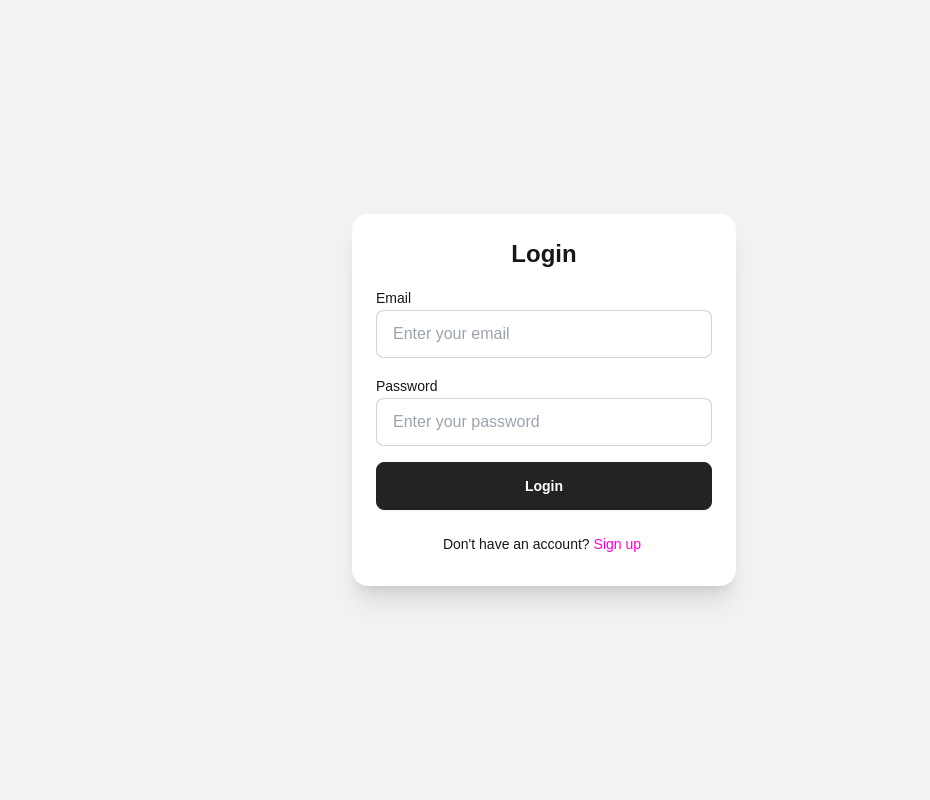
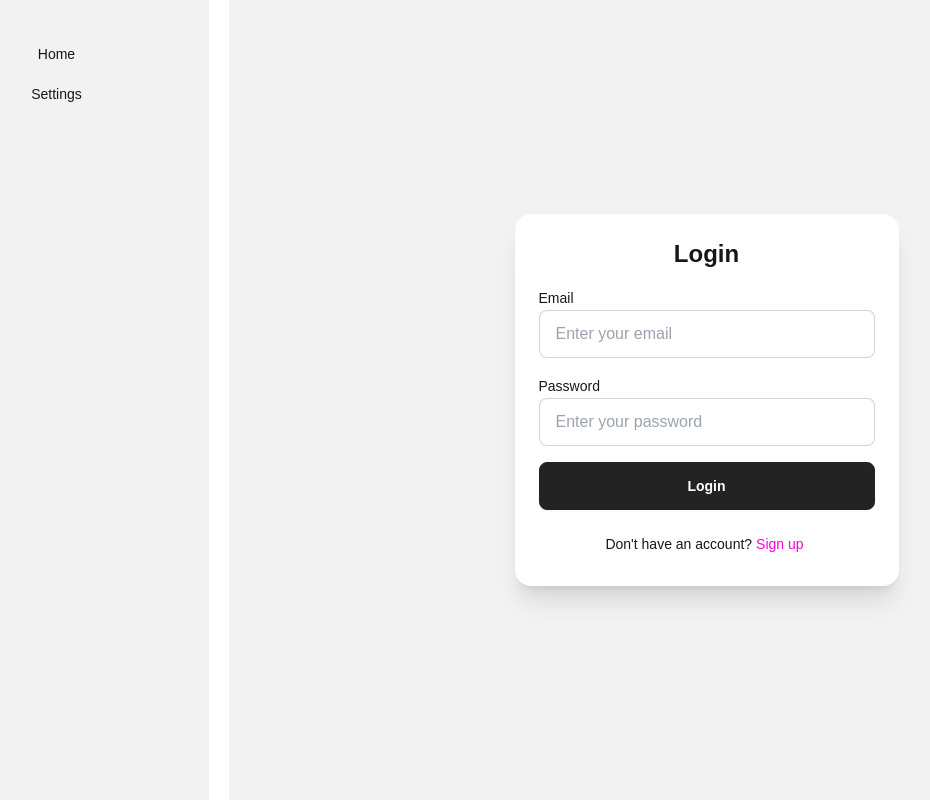
Before and after one commit to misbah-ul-hoq/gsynctds, a Next.js app: page /login in a window 1280 px wide. Shown: the whole page, without its empty margins (96-1026 px from the left). Built offline with nearby package versions, Linux system fonts and the light colour scheme.

Commit message:
created sidebar and made active link for sidebar

```diff
--- a/src/app/Provider.tsx
+++ b/src/app/Provider.tsx
@@ -1,10 +1,20 @@
 "use client";
+import Sidebar from "@/components/layout/Sidebar";
 import store from "@/redux/store";
 import React, { ReactNode } from "react";
 import { Provider } from "react-redux";
 
 const StoreProvider = ({ children }: { children: ReactNode }) => {
-  return <Provider store={store}>{children}</Provider>;
+  return (
+    <Provider store={store}>
+      <div className={`grid lg:grid-cols-12 gap-5`}>
+        <div className={`lg:col-span-3`}>
+          <Sidebar />
+        </div>
+        <div className={`lg:col-span-9`}> {children}</div>
+      </div>
+    </Provider>
+  );
 };
 
 export default StoreProvider;
--- /dev/null
+++ b/src/components/layout/Sidebar.tsx
@@ -0,0 +1,27 @@
+"use client";
+
+import { usePathname } from "next/navigation";
+import React from "react";
+import SidebarLink from "../shared/SidebarLink";
+
+const Sidebar = () => {
+  const pathName = usePathname();
+  return (
+    <aside
+      className={`h-screen overflow-y-auto bg-base-200 pt-7 ${
+        pathName.includes("/login") || (pathName.includes("/login") && "hidden")
+      }`}
+    >
+      <ul className="flex flex-col items-stretch gap-1 list-none menu">
+        <li className="">
+          <SidebarLink href="/" text="Home" />
+        </li>
+        <li>
+          <SidebarLink href="/settings" text="Settings" />
+        </li>
+      </ul>
+    </aside>
+  );
+};
+
+export default Sidebar;
--- /dev/null
+++ b/src/components/shared/SidebarLink.tsx
@@ -0,0 +1,24 @@
+"use client";
+import Link from "next/link";
+import { usePathname } from "next/navigation";
+import React from "react";
+
+interface SidebarLinkProps {
+  href: string;
+  text: string;
+}
+
+const SidebarLink: React.FC<SidebarLinkProps> = (props) => {
+  const { href, text } = props;
+  const pathName = usePathname();
+  return (
+    <Link
+      href={`${href}`}
+      className={`flex justify-center ${pathName === href ? "active" : ""}`}
+    >
+      {text}
+    </Link>
+  );
+};
+
+export default SidebarLink;
```
